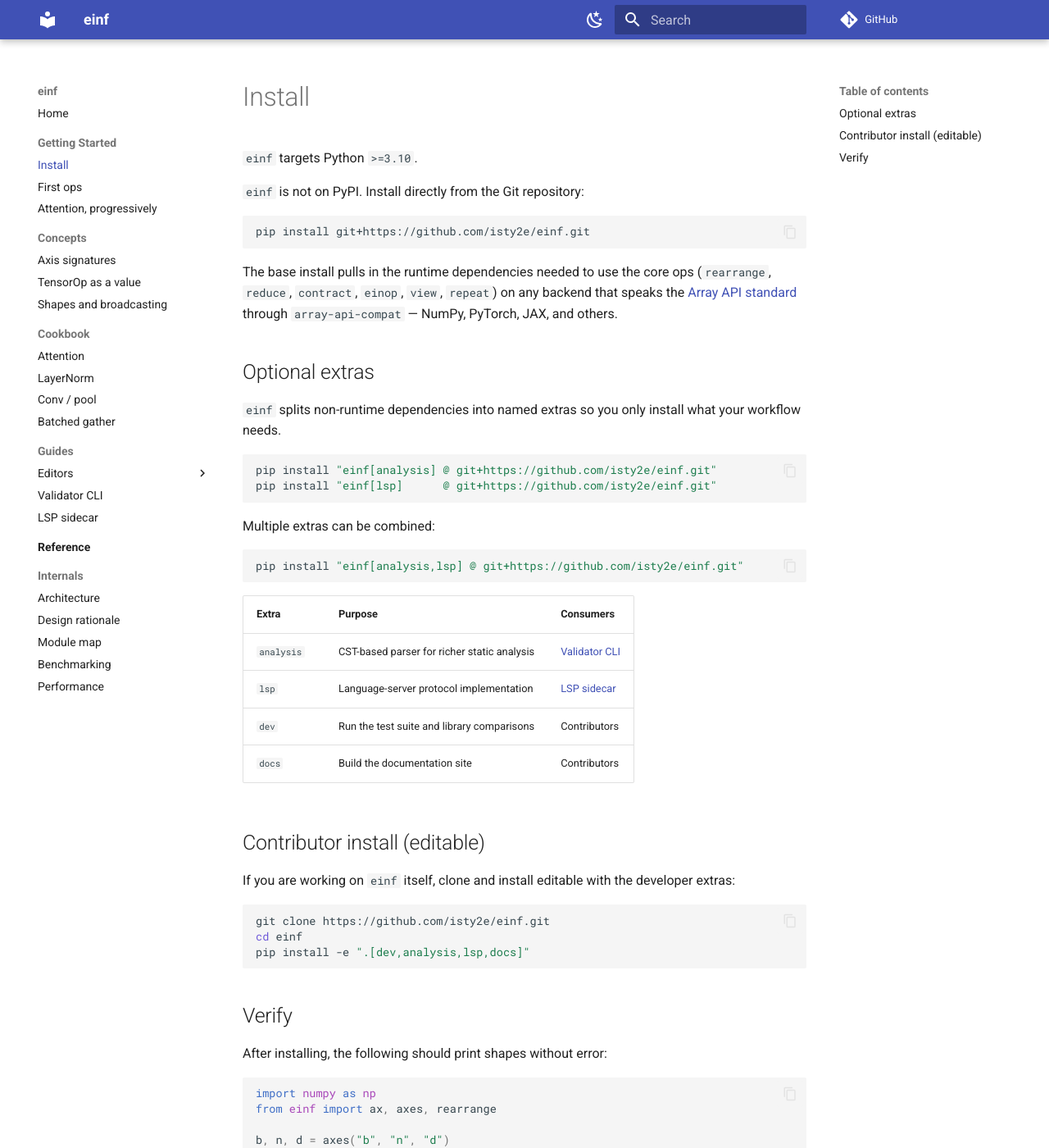
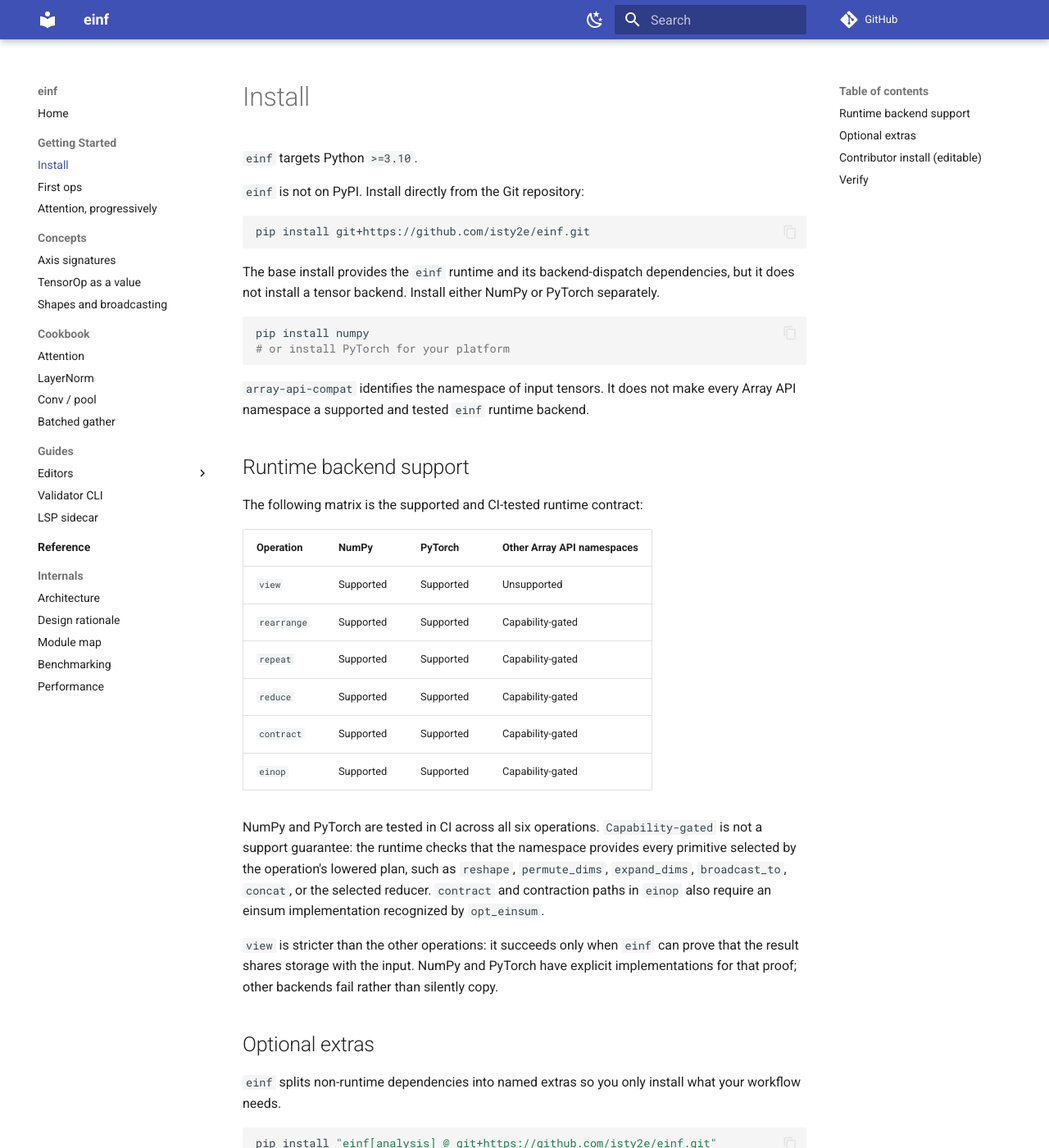
Before and after one commit to isty2e/einf, an MkDocs documentation site: the page built from docs/getting-started/install.md, in a window 1280 px wide and 1400 px high. Shown: the whole window at 82% size. Built offline with MkDocs 1.6.1 and Material for MkDocs 9.7.7, drawn with Linux system fonts in a browser that asks for light colours; comment, search, counter and statistics services are not loaded; some of the changed text lies outside the part shown.

Commit message:
docs: define runtime backend support

````diff
--- a/docs/getting-started/install.md
+++ b/docs/getting-started/install.md
@@ -8,10 +8,42 @@
 pip install git+https://github.com/isty2e/einf.git
 ```
 
-The base install pulls in the runtime dependencies needed to use the
-core ops (`rearrange`, `reduce`, `contract`, `einop`, `view`, `repeat`)
-on any backend that speaks the [Array API standard](https://data-apis.org/array-api/)
-through `array-api-compat` — NumPy, PyTorch, JAX, and others.
+The base install provides the `einf` runtime and its backend-dispatch
+dependencies, but it does not install a tensor backend. Install either NumPy
+or PyTorch separately.
+
+```bash
+pip install numpy
+# or install PyTorch for your platform
+```
+
+`array-api-compat` identifies the namespace of input tensors. It does not make
+every Array API namespace a supported and tested `einf` runtime backend.
+
+## Runtime backend support
+
+The following matrix is the supported and CI-tested runtime contract:
+
+| Operation | NumPy | PyTorch | Other Array API namespaces |
+| --- | --- | --- | --- |
+| `view` | Supported | Supported | Unsupported |
+| `rearrange` | Supported | Supported | Capability-gated |
+| `repeat` | Supported | Supported | Capability-gated |
+| `reduce` | Supported | Supported | Capability-gated |
+| `contract` | Supported | Supported | Capability-gated |
+| `einop` | Supported | Supported | Capability-gated |
+
+NumPy and PyTorch are tested in CI across all six operations.
+`Capability-gated` is not a support guarantee: the runtime checks that the
+namespace provides every primitive selected by the operation's lowered plan,
+such as `reshape`, `permute_dims`, `expand_dims`, `broadcast_to`, `concat`, or
+the selected reducer. `contract` and contraction paths in `einop` also require
+an einsum implementation recognized by `opt_einsum`.
+
+`view` is stricter than the other operations: it succeeds only when `einf` can
+prove that the result shares storage with the input. NumPy and PyTorch have
+explicit implementations for that proof; other backends fail rather than
+silently copy.
 
 ## Optional extras
 
@@ -49,7 +81,8 @@ pip install -e ".[dev,analysis,lsp,docs]"
 
 ## Verify
 
-After installing, the following should print shapes without error:
+After installing `einf` and NumPy, the following should print shapes without
+error:
 
 ```python
 import numpy as np
--- a/pyproject.toml
+++ b/pyproject.toml
@@ -86,6 +86,7 @@ exclude = [
   "tests/analysis/test_conformance_analysis_lsp.py",
   # Checked by the optional PyTorch integration job.
   "tests/integration/test_array_api_contract_einop_execution.py",
+  "tests/integration/test_array_api_rearrange_execution.py",
   "tests/integration/test_array_api_repeat_reduce_execution.py",
   "tests/integration/test_array_api_view_execution.py",
 ]
````
Also changed, not shown: docs/concepts/shapes-and-broadcasting.md (+6 -3 lines), docs/getting-started/first-ops.md (+9 -4 lines), docs/internals/design-rationale.md (+5 -4 lines), docs/internals/module-map.md (+4 -2 lines), 4 other files.
